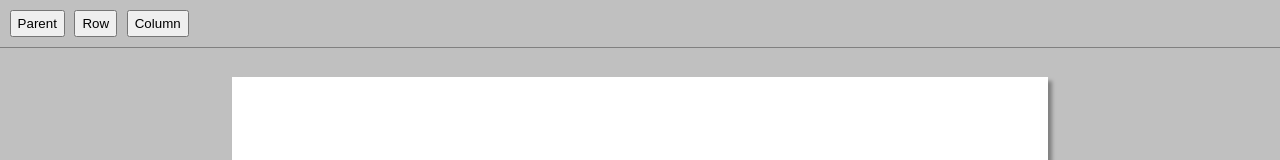
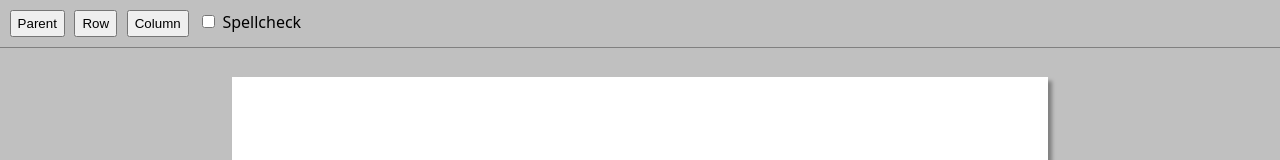
Before and after one commit to marinm/bmd, a Vue app: page / in a window 1280 px wide. Shown: the top 160 px of the page. Built offline with nearby package versions, Linux system fonts and the light colour scheme.

Commit message:
add spellcheck toggle

```diff
--- a/src/components/Box.vue
+++ b/src/components/Box.vue
@@ -6,7 +6,7 @@
     :data-box-id="boxId"
   >
     <slot />
-    <textarea></textarea>
+    <textarea :spellcheck="selectedBoxIdStore.spellcheck"></textarea>
   </div>
 </template>
 
--- a/src/components/Toolbar.vue
+++ b/src/components/Toolbar.vue
@@ -7,12 +7,26 @@
     <button @click="$emit('setStyleProperty', 'flex-direction', 'column')">
       Column
     </button>
+    <label>
+      <input
+        type="checkbox"
+        :checked="selectedBoxIdStore.spellcheck"
+        @change="selectedBoxIdStore.setSpellcheck($event.target.checked)"
+      />
+      Spellcheck
+    </label>
   </div>
 </template>
 
 <script lang="ts">
+import { mapStores } from "pinia";
+import { useSelectedBoxIdStore } from "../stores/selectedBoxId";
+
 export default {
   emits: ["selectParent", "setStyleProperty"],
+  computed: {
+    ...mapStores(useSelectedBoxIdStore),
+  },
 };
 </script>
 
--- a/src/stores/selectedBoxId.ts
+++ b/src/stores/selectedBoxId.ts
@@ -2,11 +2,14 @@ import { defineStore } from "pinia";
 
 export const useSelectedBoxIdStore = defineStore("selectedBoxId", {
   state: () => {
-    return { boxId: "" };
+    return { boxId: "", spellcheck: false };
   },
   actions: {
     set(boxId: string) {
       this.boxId = boxId;
     },
+    setSpellcheck(value: boolean) {
+      this.spellcheck = value;
+    },
   },
 });
```
